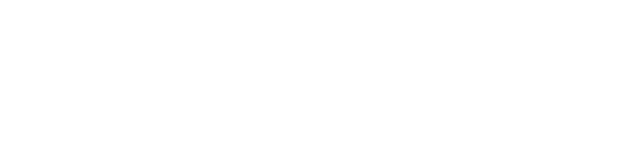
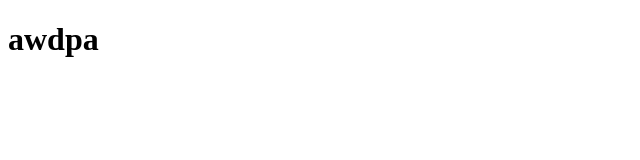
Before and after one commit to Arturdev22/progeto-social, a plain HTML site: page index.html in a window 1280 px wide. Shown: the whole page, without its empty margins (0-640 px from the left). Drawn offline with Linux system fonts and the light colour scheme.

Commit message:
Update index.html

```diff
--- a/index.html
+++ b/index.html
@@ -7,6 +7,8 @@
   <title>Projeto Redes Sociais</title>
 </head>
 <body>
+  <h1>awdpa</h1>
 
+  </h1>
 </body>
 </html>
```
